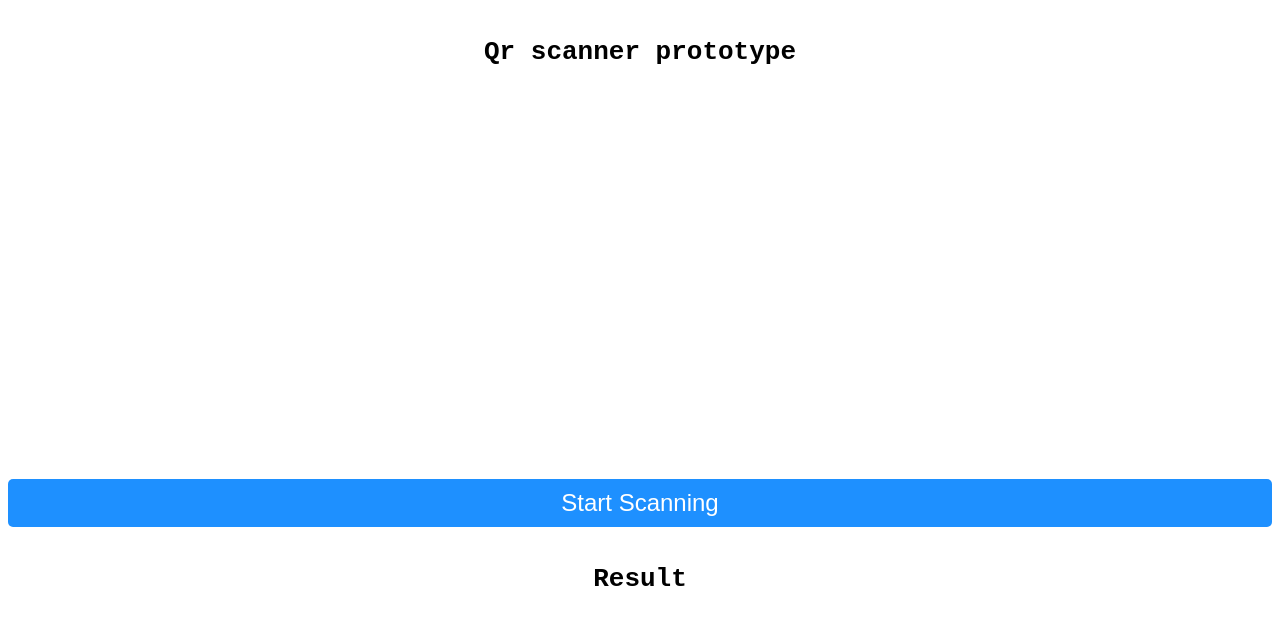
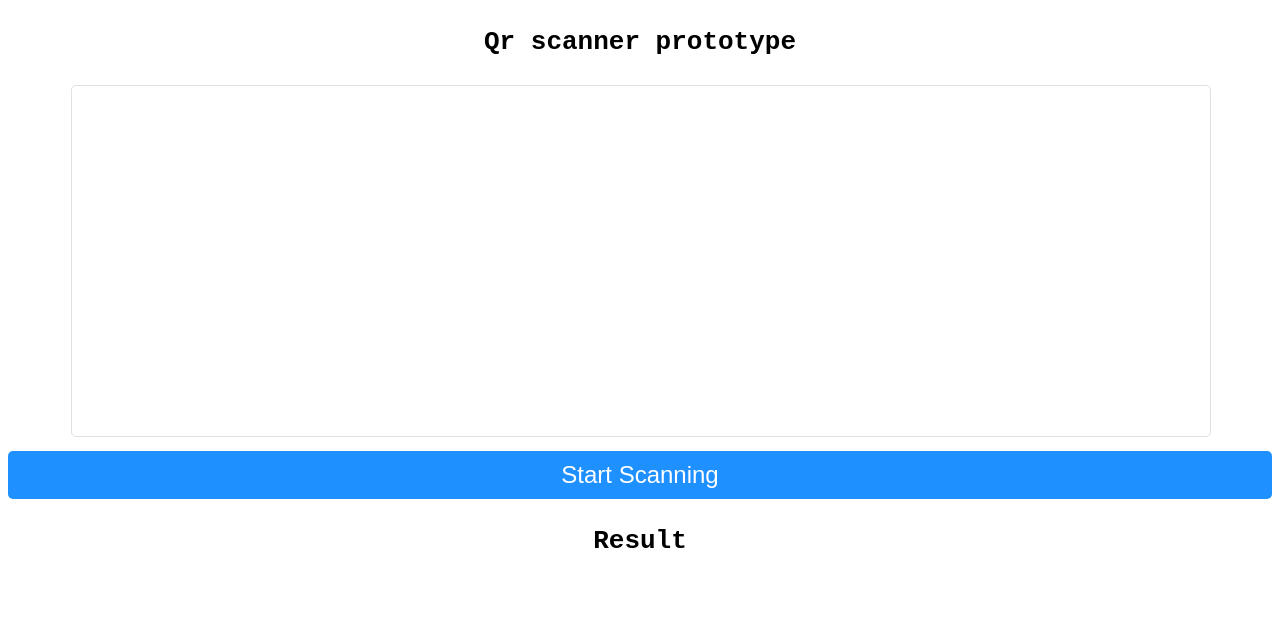
Before and after one commit to AjjlalAhmed/qr-code-scanner, a Vue app: page / in a window 1280 px wide. Shown: the top 624 px of the page. Built offline with nearby package versions, Linux system fonts and the light colour scheme.

Commit message:
Uploading code

```diff
--- a/src/App.vue
+++ b/src/App.vue
@@ -1,6 +1,8 @@
 <template>
   <h1>Qr scanner prototype</h1>
-  <video class="stream" ref="stream"></video>
+  <div class="container">
+    <video class="stream" ref="stream"></video>
+  </div>
   <div class="btns">
     <button class="start" @click="startScanning">Start scanning</button>
   </div>
@@ -35,21 +37,24 @@ export default {
 h1 {
   font-size: 2em;
   text-align: center;
-  padding: 20px;
+  padding: 10px;
   font-family: monospace;
 }
 p {
   font-size: 1.2em;
   text-align: center;
-  padding: 10px;
   font-family: monospace;
 }
+.container{
+  width: 90%;
+  margin: 10px auto;
+}
 .stream {
-  border: 0px;
+  border: 1px solid #2222;
   border-radius: 5px;
-  width: 350px;
+  width: 100%;
   height: 350px;
-  margin: 10px auto;
+
 }
 .btns {
   display: flex;
```
